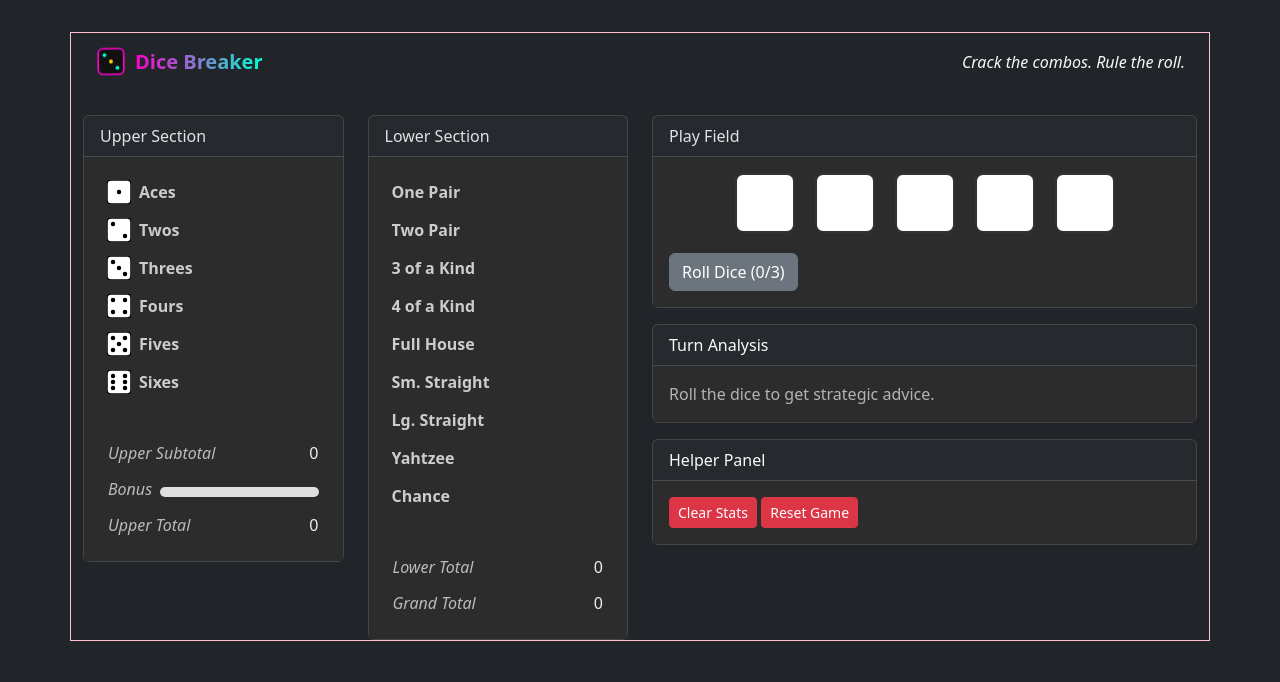
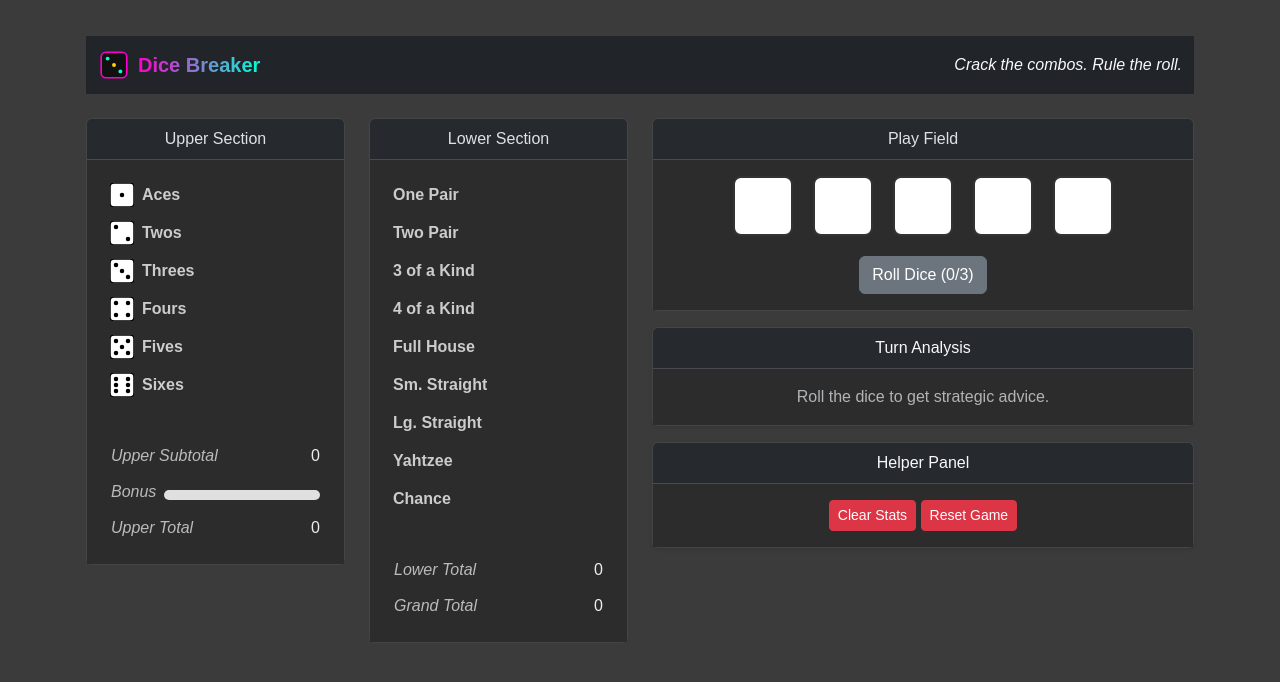
Before and after one commit to mtickle/dice-game, a React (Vite) app: page / in a window 1280 px wide. Shown: the top 682 px of the page. Built offline with nearby package versions, Linux system fonts and the light colour scheme; the HTML template or start-up script is replaced by a standard one.

Commit message:
Taking a break from this until I get some interface inspiration!

```diff
--- a/src/styles/App.css
+++ b/src/styles/App.css
@@ -2,6 +2,12 @@
   max-width: 1280px;
   margin: 0 auto;
   padding: 2rem;
+}
+
+body {
+  background-color: #3b3b3b; /* Deep Red */
+  color: #ffc300; /* Bright Yellow */
+  font-family: "Arial", sans-serif;
 }
 
 .dice-logo {
@@ -9,6 +15,11 @@
   transform-origin: center;
 }
 
+.dice-header {
+  background-color: #D4A373;
+}
+
+}
 @keyframes subtle-bounce {
   0%,
   100% {
@@ -26,5 +37,15 @@
 }
 
 .container-area {
-  border: 1px solid pink;
+  position: fixed;
+  top: 20px; /* hard-coded offset from top */
+  left: 0;
+  right: 0;
+  /* background: #4a90e2; */
+  color: #fff;
+  padding: 16px;
+  text-align: center;
+  font-family: sans-serif;
+
+  /* border: 1px solid pink; */
 }
--- a/src/styles/Dice.css
+++ b/src/styles/Dice.css
@@ -192,28 +192,6 @@
   font-size: 20px;
 }
 
-.suggested-glow {
-  /* animation: pulseHighlight 1.5s infinite; */
-  /* border: 1px solid #ff0000; */
-  /* box-shadow: 0 0 2px #a7554aaa; */
-  border: 1px solid #0084ff;
-  background-color: #575858;
-}
-
-.suggested-left {
-  border-top: 1px solid #ce9bf8;
-  border-bottom: 1px solid #ce9bf8;
-  border-left: 1px solid #ce9bf8;
-  /* background-color: #5e5e5e; */
-}
-
-.suggested-right {
-  border-top: 1px solid #ce9bf8;
-  border-bottom: 1px solid #ce9bf8;
-  border-right: 1px solid #ce9bf8;
-  /* background-color: #5e5e5e; */
-}
-
 @keyframes flash {
   0% {
     opacity: 0;
```
